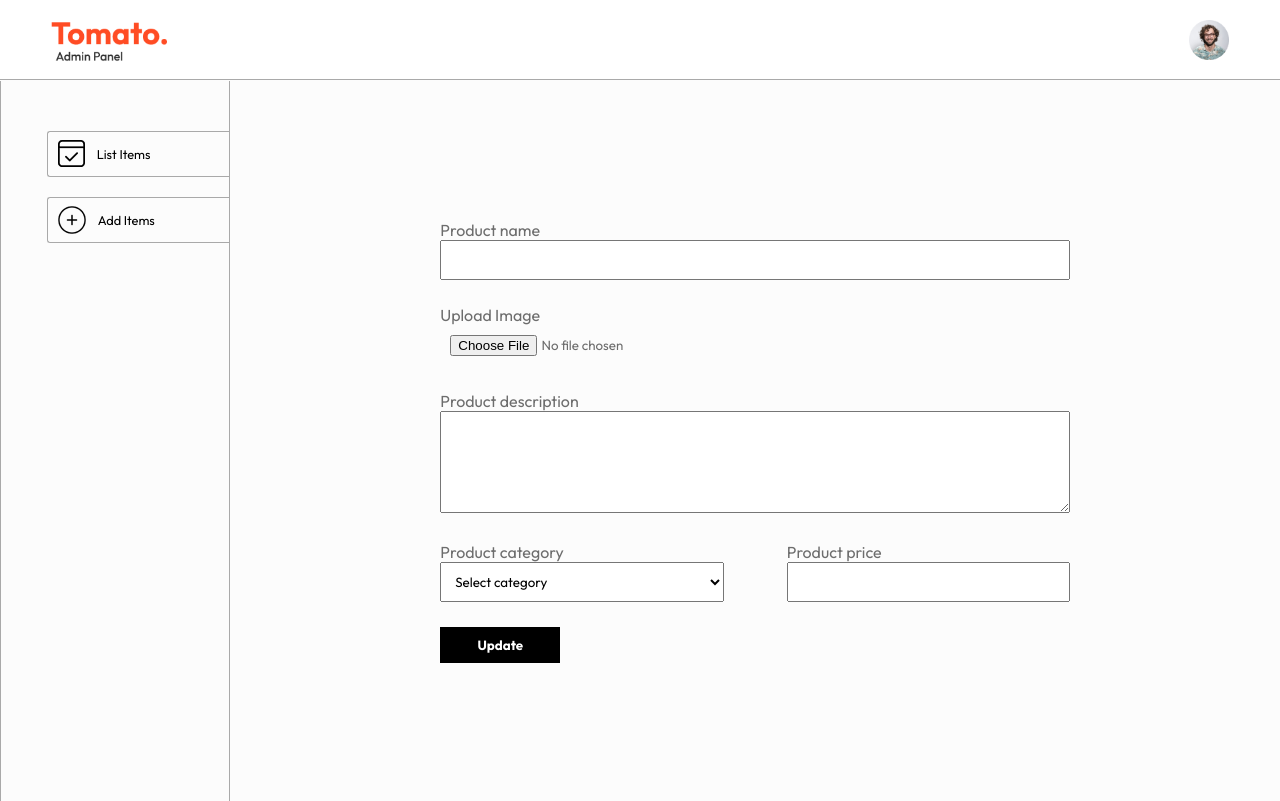
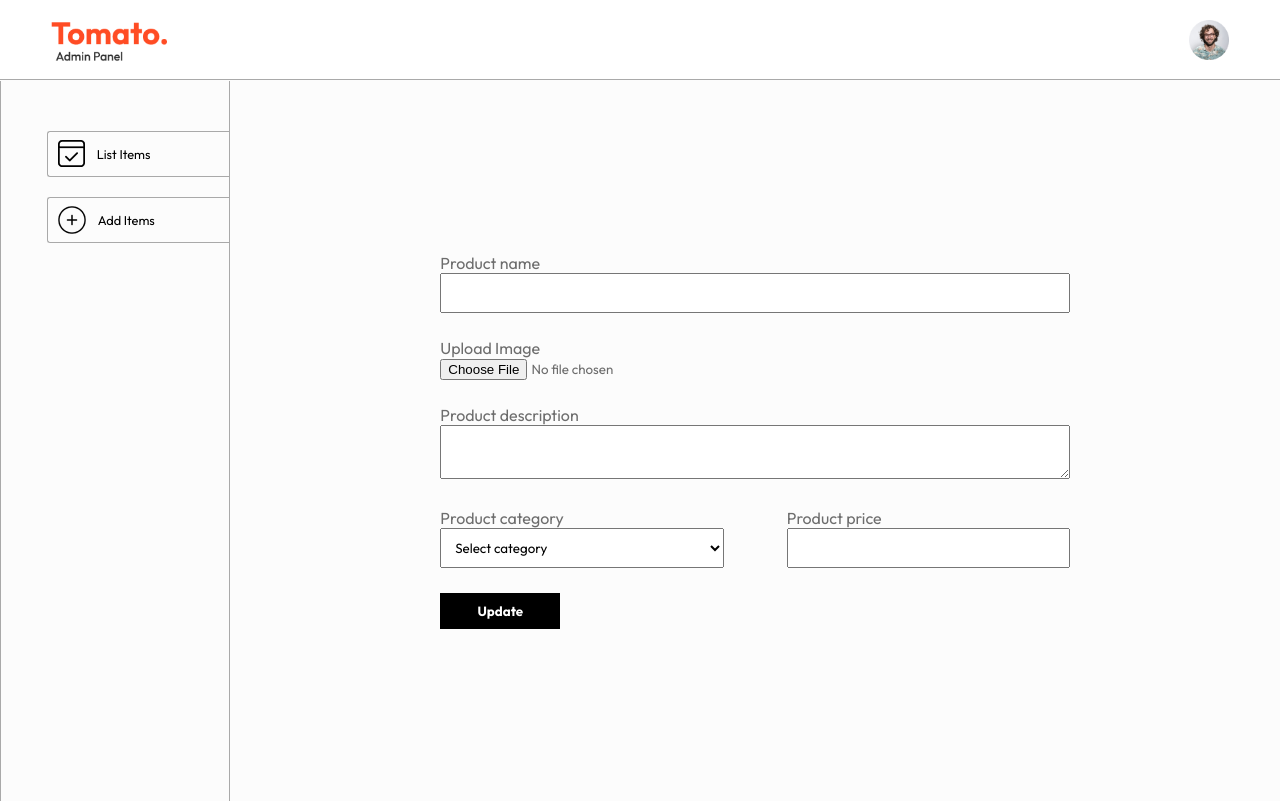
Before and after one commit to Deepanshumelkani77/Food-Del, a React (Vite) app in the folder admin/: page /edit/1 in a window 1280 px wide. Built offline with nearby package versions, Linux system fonts and the light colour scheme; no server answers.

Commit message:
change css property for file input

```diff
--- a/admin/src/pages/add/Add.css
+++ b/admin/src/pages/add/Add.css
@@ -21,7 +21,7 @@ align-items: center;
 }
 
 
-.add-img-upload input,.add-product-name input,.add-product-discription textarea{
+.add-product-name input,.add-product-discription textarea{
     width:100%;
     padding:10px;
     outline-color: tomato;
@@ -66,3 +66,8 @@ outline-color: tomato;
         width:50%;
     }
 }
+
+
+.add-img-upload input{
+
+}
--- a/admin/src/pages/edit/Edit.jsx
+++ b/admin/src/pages/edit/Edit.jsx
@@ -124,7 +124,7 @@ const Edit = () => {
           <p>Product description</p>
           <textarea
             name="description"
-            rows="5"
+            rows="2"
             placeholder={foodItem.description}
             value={formData.description}
             onChange={handleChange}
```
